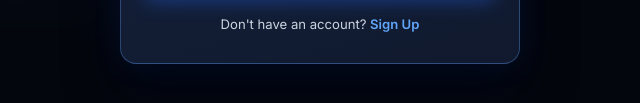
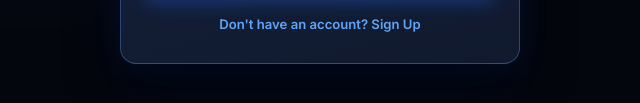
Before and after one commit to Kissa530/PulseScores_Tracker, a plain HTML site: page index.html in a window 1280 px wide. Both pictures are taken after a click on the button "Sign In". Shown: the part 525-628 px from the top of the page, 320-960 px from the left. Drawn offline with nearby package versions, Linux system fonts and the light colour scheme; no server answers.

Commit message:
Update sign-up link format in index.html

```diff
--- a/index.html
+++ b/index.html
@@ -128,7 +128,7 @@
       </form>
 
       <p class="auth-switch-text">
-        <span id="auth-switch-mode">Don't have an account? <a href="#" id="toggle-mode-link">Sign Up</a></span>
+        <a href="#" id="auth-switch-mode">Don't have an account? Sign Up</a>
       </p>
     </div>
   </div>
```
